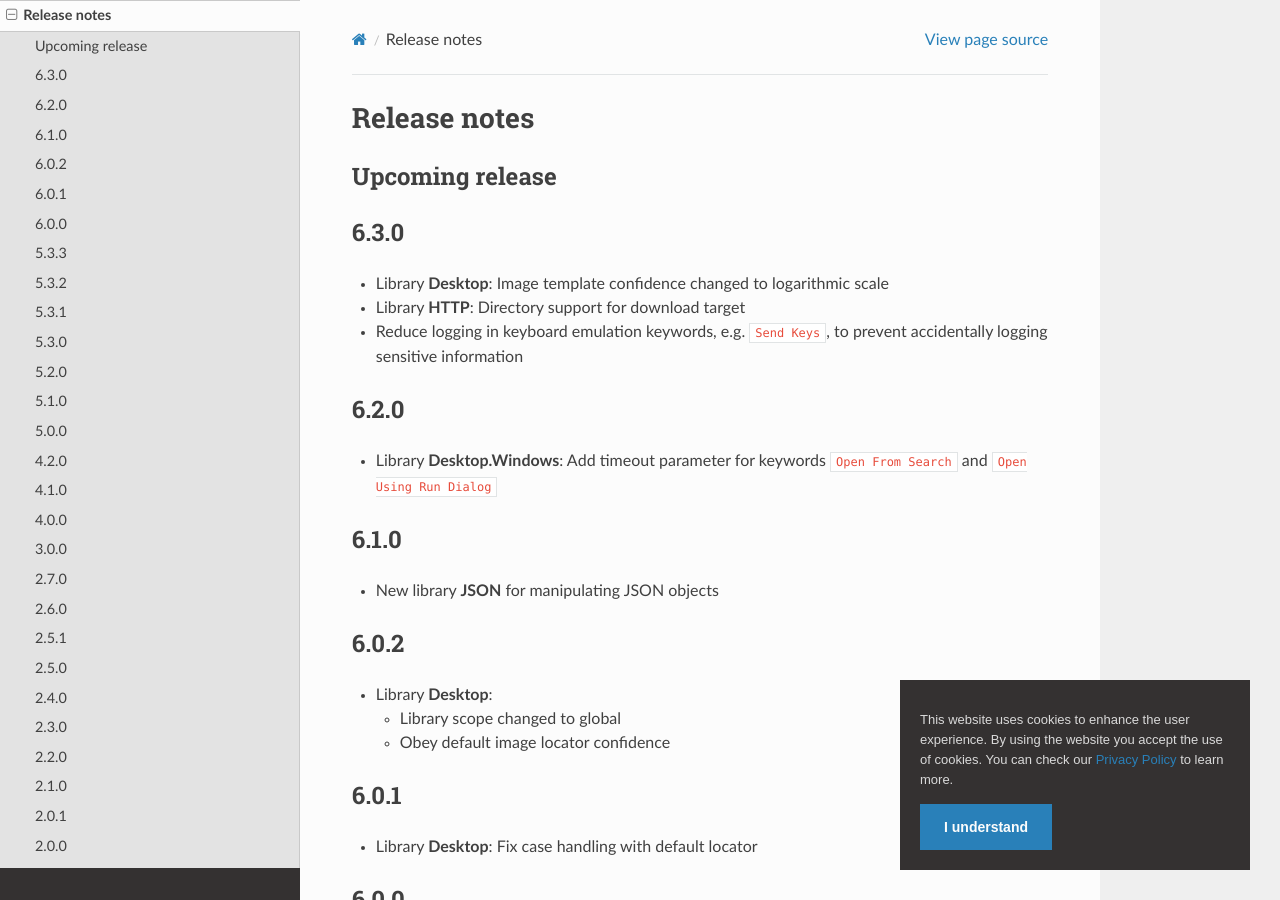
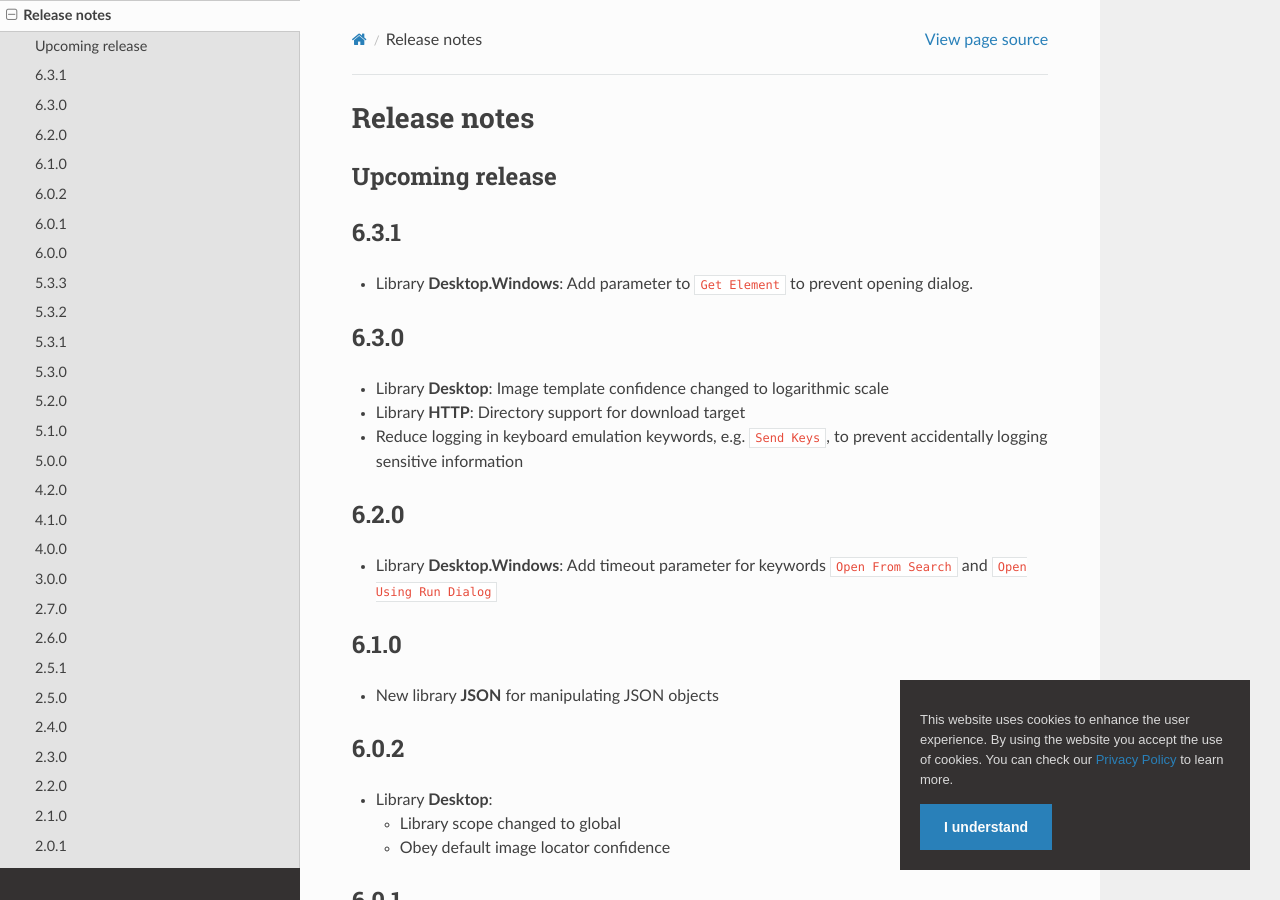
Before and after one commit to coderprovider/Framework-RPA, a Sphinx documentation site: the page built from docs/source/releasenotes.rst, in a window 1280 px wide and 900 px high. Built offline with Sphinx 7.4.7 and the Read the Docs theme 2.0.0, drawn with Linux system fonts in a browser that asks for light colours; pages that are not in the unit, such as notebooks, are missing from menus.

Commit message:
main: version 6.3.1

```diff
--- a/docs/source/releasenotes.rst
+++ b/docs/source/releasenotes.rst
@@ -3,6 +3,12 @@ Release notes
 
 Upcoming release
 ----------------
+
+6.3.1
+-----
+
+- Library **Desktop.Windows**: Add parameter to ``Get Element`` to prevent
+  opening dialog.
 
 6.3.0
 -----
```
Also changed, not shown: 2 other files.
